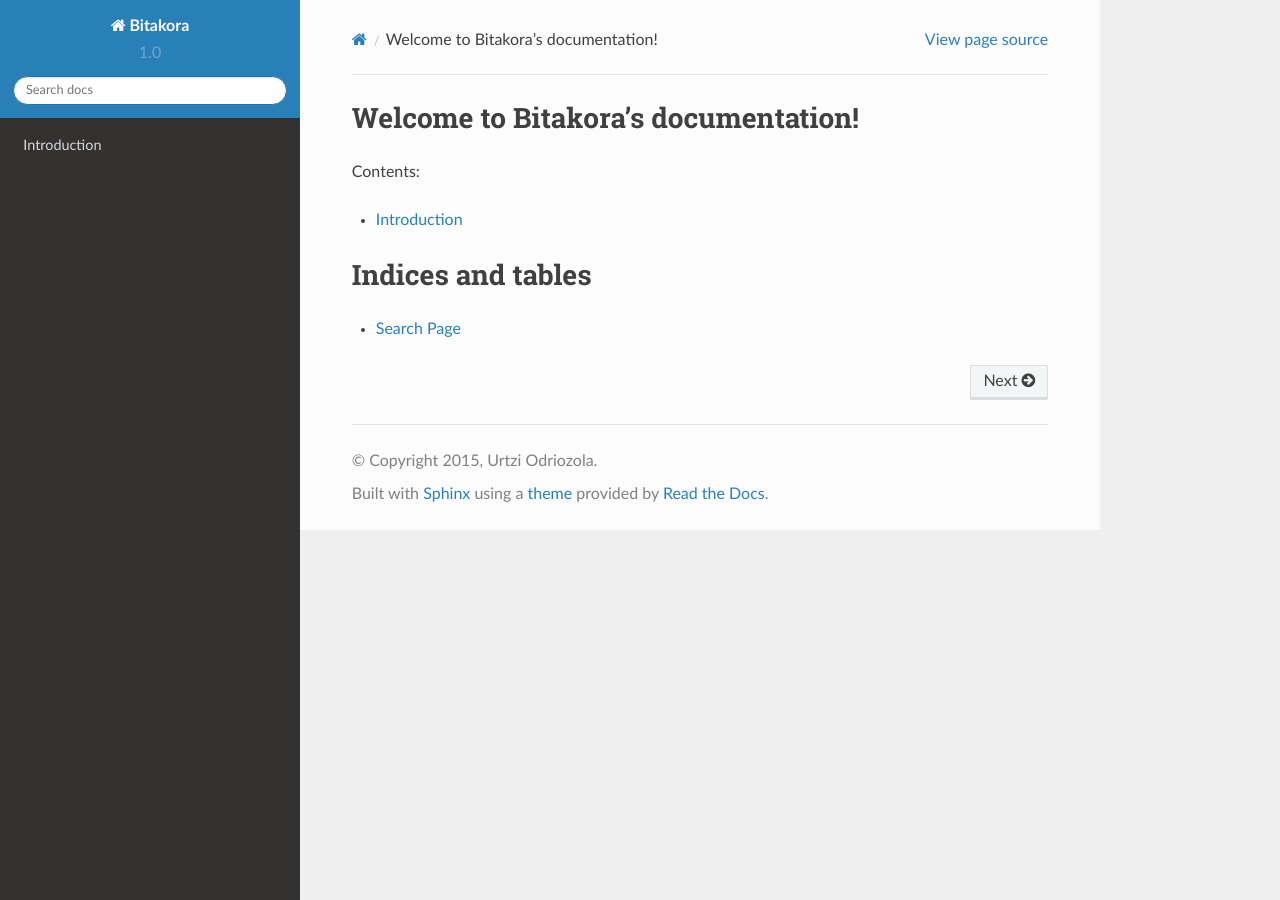
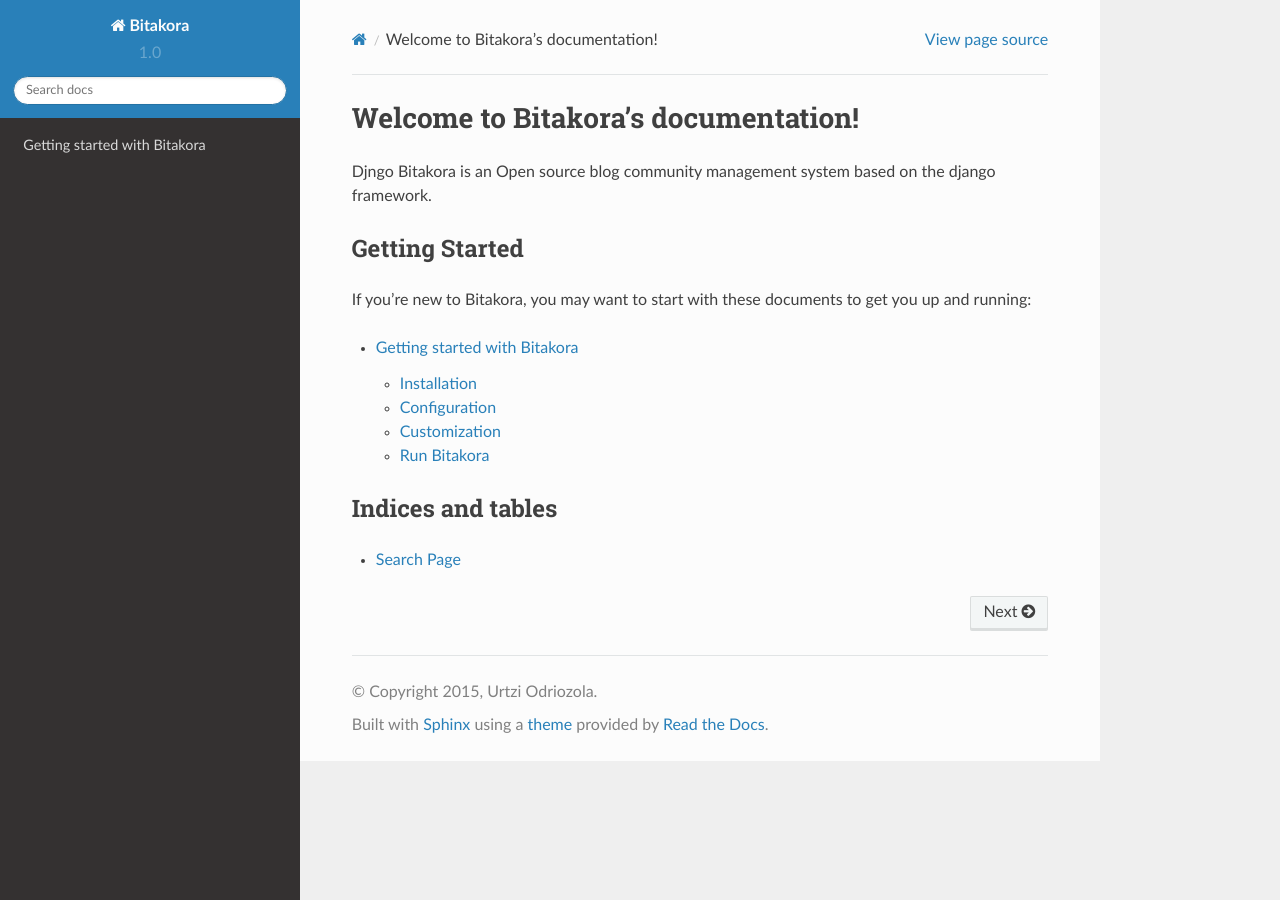
Before and after one commit to codesyntax/bitakora, a Sphinx documentation site: the page built from docs/index.rst, in a window 1280 px wide. Built offline with Sphinx 7.4.7 and the Read the Docs theme 2.0.0, drawn with Linux system fonts in a browser that asks for light colours.

Commit message:
New headers

```diff
--- a/docs/index.rst
+++ b/docs/index.rst
@@ -3,10 +3,16 @@
    You can adapt this file completely to your liking, but it should at least
    contain the root `toctree` directive.
 
+####################################
 Welcome to Bitakora's documentation!
-====================================
+####################################
 
-Contents:
+Djngo Bitakora is an Open source blog community management system based on the django framework.
+
+Getting Started
+===============
+
+If you’re new to Bitakora, you may want to start with these documents to get you up and running:
 
 .. toctree::
    :maxdepth: 2
--- a/docs/introduction/index.rst
+++ b/docs/introduction/index.rst
@@ -1,3 +1,15 @@
-############
-Introduction
-############
+#############################
+Getting started with Bitakora
+#############################
+
+Installation
+============
+
+Configuration
+=============
+
+Customization
+=============
+
+Run Bitakora
+============
```
